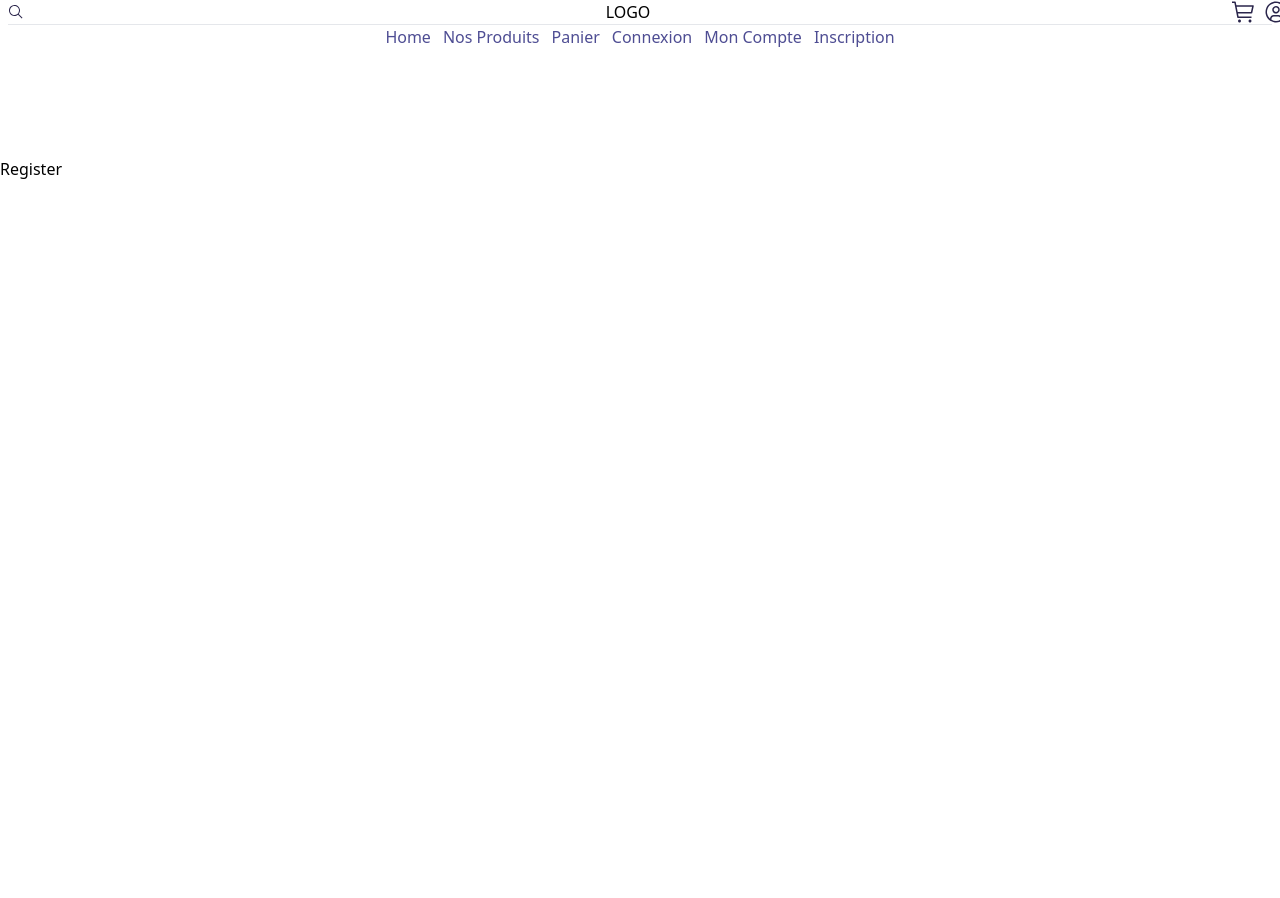
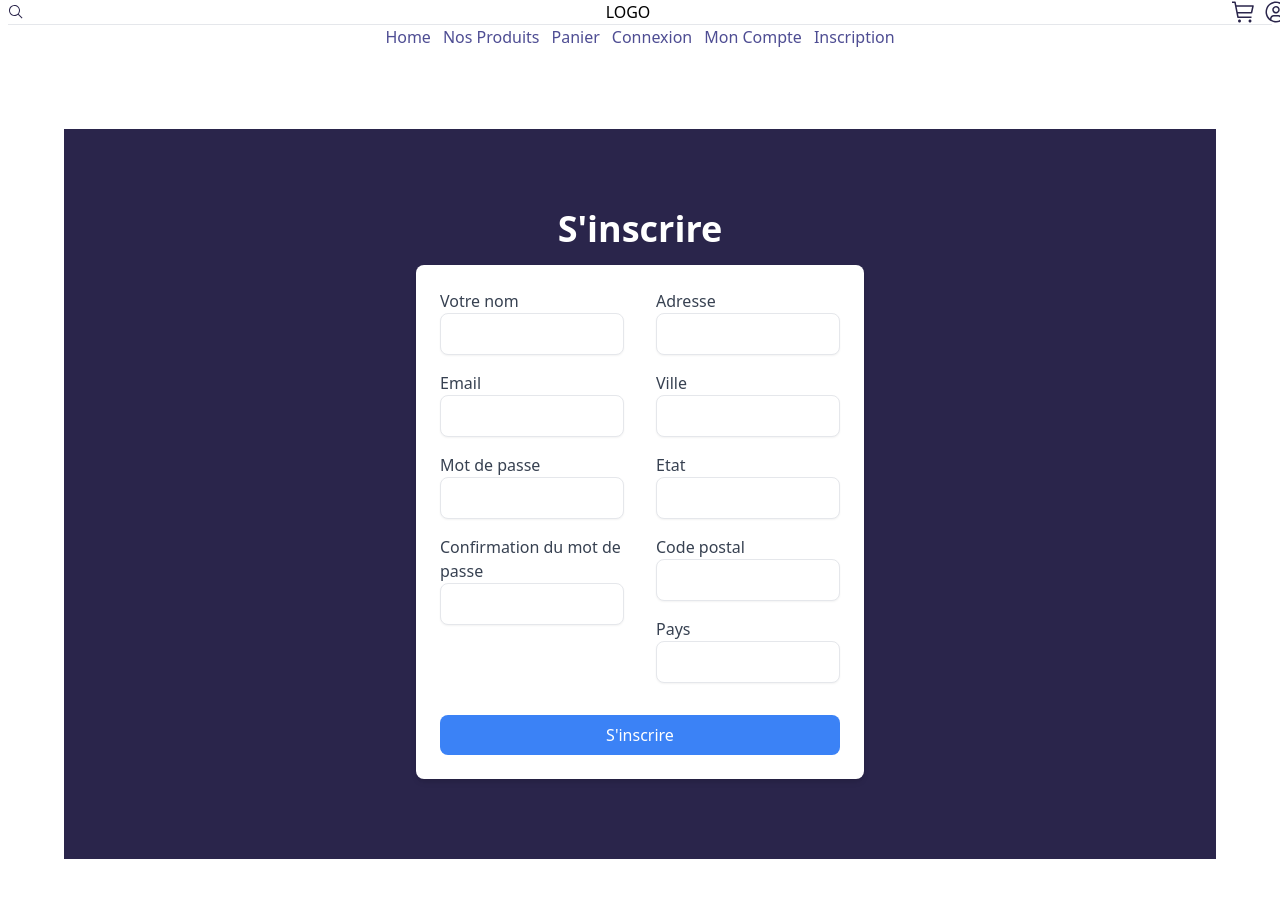
Before and after one commit to Lakym972/e-commerce, a React (Vite) app: page /inscription in a window 1280 px wide. Shown: the top 898 px of the page. Before the commit the page ends 800 px from the top, so only its background shows below. Built offline with nearby package versions, Linux system fonts and the light colour scheme.

Commit message:
ajout register login context user

```diff
--- /dev/null
+++ b/src/components/common/InputWithLabel.jsx
@@ -0,0 +1,19 @@
+/* eslint-disable react/prop-types */
+
+const InputWithLabel = ({ label, name, id, type = "text" }) => {
+    return (
+      <div className="mb-4">
+        <label htmlFor={id} className="block text-gray-700">
+          {label}
+        </label>
+        <input
+          type={type}
+          name={name}
+          id={id}
+          className="w-full px-3 py-2 border rounded-lg shadow-sm focus:outline-none focus:border-blue-500"
+        />
+      </div>
+    );
+  };
+
+  export default InputWithLabel;
--- /dev/null
+++ b/src/components/loginForm/index.jsx
@@ -0,0 +1,74 @@
+import { useRef, useState } from "react"
+import InputWithLabel from "../common/InputWithLabel.jsx"
+import Typography from "../common/Typography.jsx"
+
+
+function LoginForm() {
+  const [User, setUser] = useState(null)
+  const [errors, setErrors] = useState([])
+
+  const logRef = useRef(null);
+
+  const handleLogin = async (e) => {
+    e.preventDefault();
+
+    setUser(null)
+    setErrors([])
+
+    const email = logRef.current.elements[0].value
+    const password = logRef.current.elements[1].value
+
+    if(!email.includes("@"))
+    setErrors((previousValue) => {
+      return [...previousValue, "format d'email incorrect"]
+    })
+
+    if(password === "")
+    setErrors((previousValue) => {
+      return [...previousValue, "pas de mot de passe"]
+    })
+
+    if (errors.length > 0) {
+      return
+    }
+
+    const request = await fetch("http://passerelle-shop-api.julienpoirier-webdev.com/users/login", {
+      method: "POST",
+      headers:{
+        "Content-Type":"application/json",
+        "Accept":"application/json",
+      },
+      body:JSON.stringify({email, password})
+    })
+
+    const data = await request.json()
+
+    if(data.jwt) {
+      setUser(data);
+    }
+  }
+    return (
+      <div className="m-16 mt-20 bg-dark_primary p-20">
+      <Typography variant="white" tag="h1" customClasses={"text-4xl font-semibold mb-4 text-center"}>Se connecter</Typography>
+
+      <div className="max-w-md mx-auto p-6 bg-white rounded-lg shadow-md">
+        <form ref={logRef}>
+
+          <div className="flex gap-8">
+            <InputWithLabel label="Email" name="email" id="email" type="email" />
+            <InputWithLabel label="Mot de passe" name="password" id="password" type="password" />
+
+          </div>
+          <button onClick={handleLogin} type="submit" className="bg-blue-500 text-white px-4 py-2 rounded-lg hover:bg-blue-600 focus:outline-none focus:bg-blue-600 w-full">Se connecter</button>
+
+        </form>
+        <div>{
+          User ? <p>Vous êtes connecté</p> : null}
+
+        </div>
+      </div>
+    </div>
+    )
+  }
+
+  export default LoginForm
--- /dev/null
+++ b/src/components/registerForm/index.jsx
@@ -0,0 +1,100 @@
+import { useState , useRef } from "react";
+import InputWithLabel from "../common/InputWithLabel.jsx";
+import Typography from "../common/Typography.jsx";
+
+
+const AddressForm = () => {
+    return (
+      <div className="mb-4">
+        <InputWithLabel label="Adresse" name="addressLine1" id="addressLine1" />
+        <InputWithLabel label="Ville" name="city" id="city" />
+        <InputWithLabel label="Etat" name="state" id="state" />
+        <InputWithLabel label="Code postal" name="postalCode" id="postalCode" />
+        <InputWithLabel label="Pays" name="country" id="country" />
+      </div>
+    );
+  };
+
+  const PersonalForm = () => {
+    return (
+      <div className="mb-4">
+        <InputWithLabel label="Votre nom" name="name" id="name" />
+        <InputWithLabel label="Email" name="email" id="email" type="email" />
+        <InputWithLabel label="Mot de passe" name="password" id="password" type="password" />
+        <InputWithLabel label="Confirmation du mot de passe" name="passwordConfirm" id="passwordConfirm" type="password" />
+      </div>
+    );
+  };
+
+  function RegisterForm() {
+    const [error, setError] = useState(undefined);
+
+    const formRef = useRef(null);
+
+    const handleRegister = async (event) => {
+      event.preventDefault()
+
+      console.log("J'ai cliqué sur m'inscrire")
+      // console.log(formRef.current)
+
+      const formData = new FormData(formRef.current);
+
+      if (formData.get("password") !== formData.get("passwordConfirm")) {
+        setError("Les mots de passe ne sont pas identiques")
+        return
+      }
+
+      // est-ce que l'email est valide ? Il faut vérifier !
+    //todo possible : améliorer la regex pour être plus précis
+
+    if(!formData.get("email").includes("@")) {
+
+      setError("L'email n'est pas valide")
+      return
+    }
+
+      const myBody = {
+      name: formData.get("name"),
+      email: formData.get("email"),
+      password:formData.get("password"),
+      address : {
+        addressLine1: formData.get("addressLine1"),
+        city: formData.get("city"),
+        state: formData.get("state"),
+        postalCode: formData.get("postalCode"),
+        country: formData.get("country")
+      }
+    }
+    // handle cors
+    const request = await fetch("http://passerelle-shop-api.julienpoirier-webdev.com/users/register", {
+      method: "POST",
+      headers:{
+        "Content-Type":"application/json",
+        "Accept":"application/json",
+      },
+      body:JSON.stringify(myBody)
+    })
+
+    const data = await request.json()
+  }
+    return (
+      <div className="m-16 mt-20 bg-dark_primary p-20">
+       <Typography variant="white" tag="h1" customClasses={"text-4xl font-semibold mb-4 text-center"}>S'inscrire</Typography>
+
+        <div className="max-w-md mx-auto p-6 bg-white rounded-lg shadow-md">
+          <form ref={formRef}>
+
+            <div className="flex gap-8">
+                <PersonalForm />
+                <AddressForm />
+            </div>
+            <button onClick={handleRegister} type="submit" className="bg-blue-500 text-white px-4 py-2 rounded-lg hover:bg-blue-600 focus:outline-none focus:bg-blue-600 w-full">S'inscrire</button>
+
+          </form>
+          <div>{error}</div>
+        </div>
+      </div>
+    )
+  }
+
+  export default RegisterForm
--- a/src/index.css
+++ b/src/index.css
@@ -1,10 +1,6 @@
 @tailwind base;
 @tailwind components;
 @tailwind utilities;
-
-.navbar{
-    height: 8.25rem;
-}
 
 .h2 {
 font-family: 'Clash Display', sans-serif;
--- a/src/main.jsx
+++ b/src/main.jsx
@@ -1,4 +1,4 @@
-import React from 'react'
+import React, { createContext, useState } from 'react'
 import ReactDOM from 'react-dom/client'
 import { createBrowserRouter, RouterProvider } from 'react-router-dom'
 import './index.css'
@@ -27,8 +27,19 @@ const router = createBrowserRouter([
   }
 ])
 
-ReactDOM.createRoot(document.getElementById('root')).render(
-  <React.StrictMode>
-    <RouterProvider router={router}/>
-  </React.StrictMode>,
-)
+export const UserContext = createContext(null)
+
+function App() {
+  const [user, setUser] = useState(null);
+  return (
+
+    <UserContext.Provider value={{ user, setUser }}>
+    <RouterProvider router={router}>
+      <HeaderLayout />
+    </RouterProvider>
+  </UserContext.Provider>
+
+  )
+}
+
+ReactDOM.createRoot(document.getElementById('root')).render(<App />)
--- a/src/pages/login/index.jsx
+++ b/src/pages/login/index.jsx
@@ -1,6 +1,10 @@
+import LoginForm from "../../components/loginForm/index.jsx"
+
 const LoginPage = () => {
     return (
-        <div>Login</div>
+        <>
+        <LoginForm />
+        </>
     )
 }
 
--- a/src/pages/register/index.jsx
+++ b/src/pages/register/index.jsx
@@ -1,6 +1,8 @@
+import RegisterForm from "../../components/registerForm/index.jsx"
+
 const RegisterPage = () => {
     return (
-        <div>Register</div>
+        <RegisterForm/>
     )
 }
 
```
